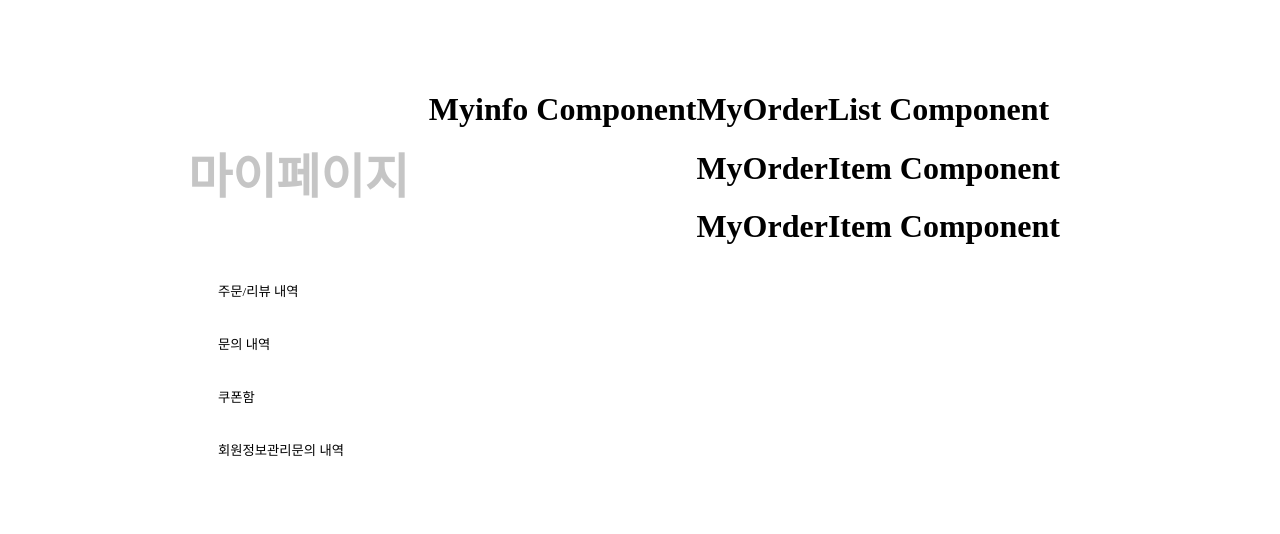
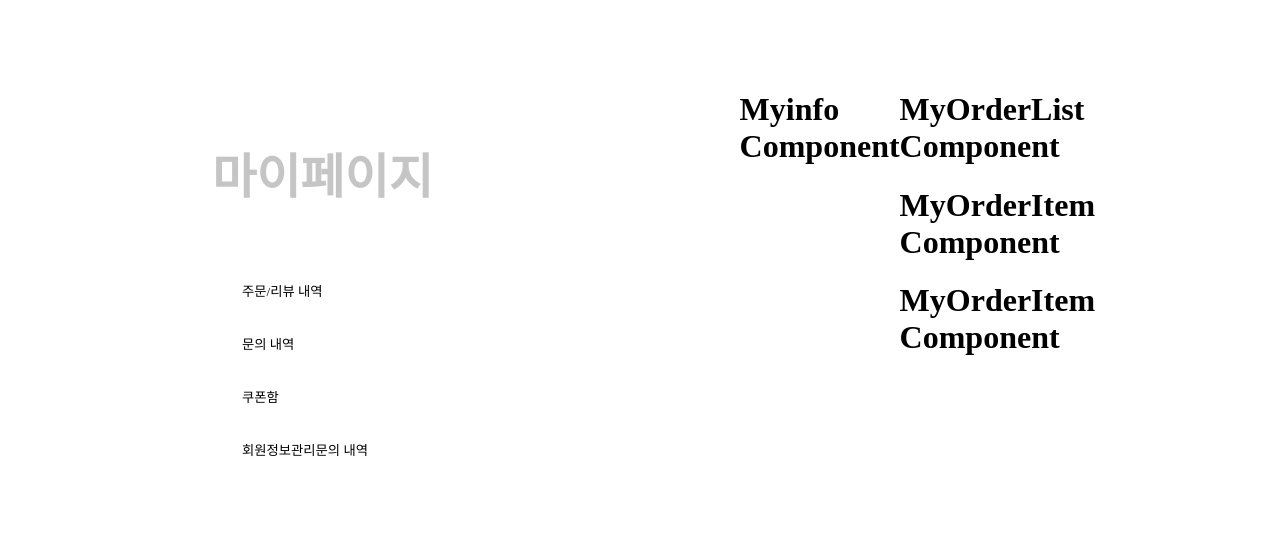
Before and after one commit to ehddn5252/AbuyZ, a Next.js app in the folder front/: page /mypage in a window 1280 px wide. Shown: the part 266-800 px from the top of the page. Built offline with nearby package versions, Linux system fonts and the light colour scheme; a web font is replaced by a local one.

Commit message:
:lipstick: FO Mypage nav css구조 변경

```diff
--- a/front/components/nav/MypageSideNav.js
+++ b/front/components/nav/MypageSideNav.js
@@ -1,4 +1,10 @@
+// React
 import React from "react";
+
+// MUI
+import Container from "@mui/material/Container";
+
+// StyledComponents
 import styled from "styled-components";
 
 export default function MypageSideNav(props) {
@@ -16,7 +22,7 @@
   };
 
   return (
-    <div>
+    <Container>
       <SidebarWrapper>
         <SidebarMenu>
           <SidebarTitle>마이페이지</SidebarTitle>
@@ -56,7 +62,7 @@
           </SidebarList>
         </SidebarMenu>
       </SidebarWrapper>
-    </div>
+    </Container>
   );
 }
 
@@ -83,7 +89,7 @@
   padding: 1rem;
   cursor: pointer;
   display: flex;
-  alignitems: center;
-  borderradius: 10px;
-  fontsize: 2rem;
+  align-items: center;
+  border-radius: 10px;
+  font-size: 2rem;
 `;
```
